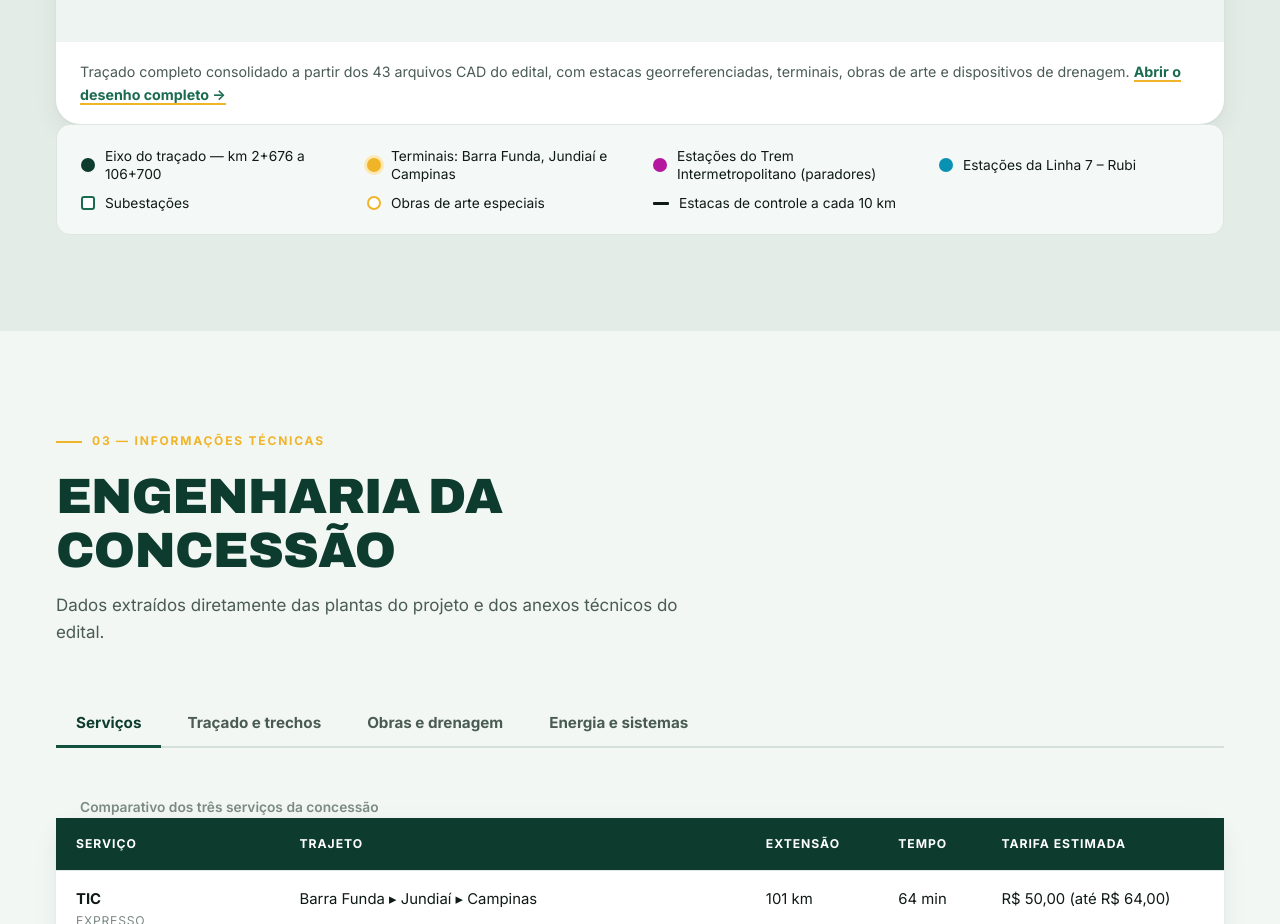
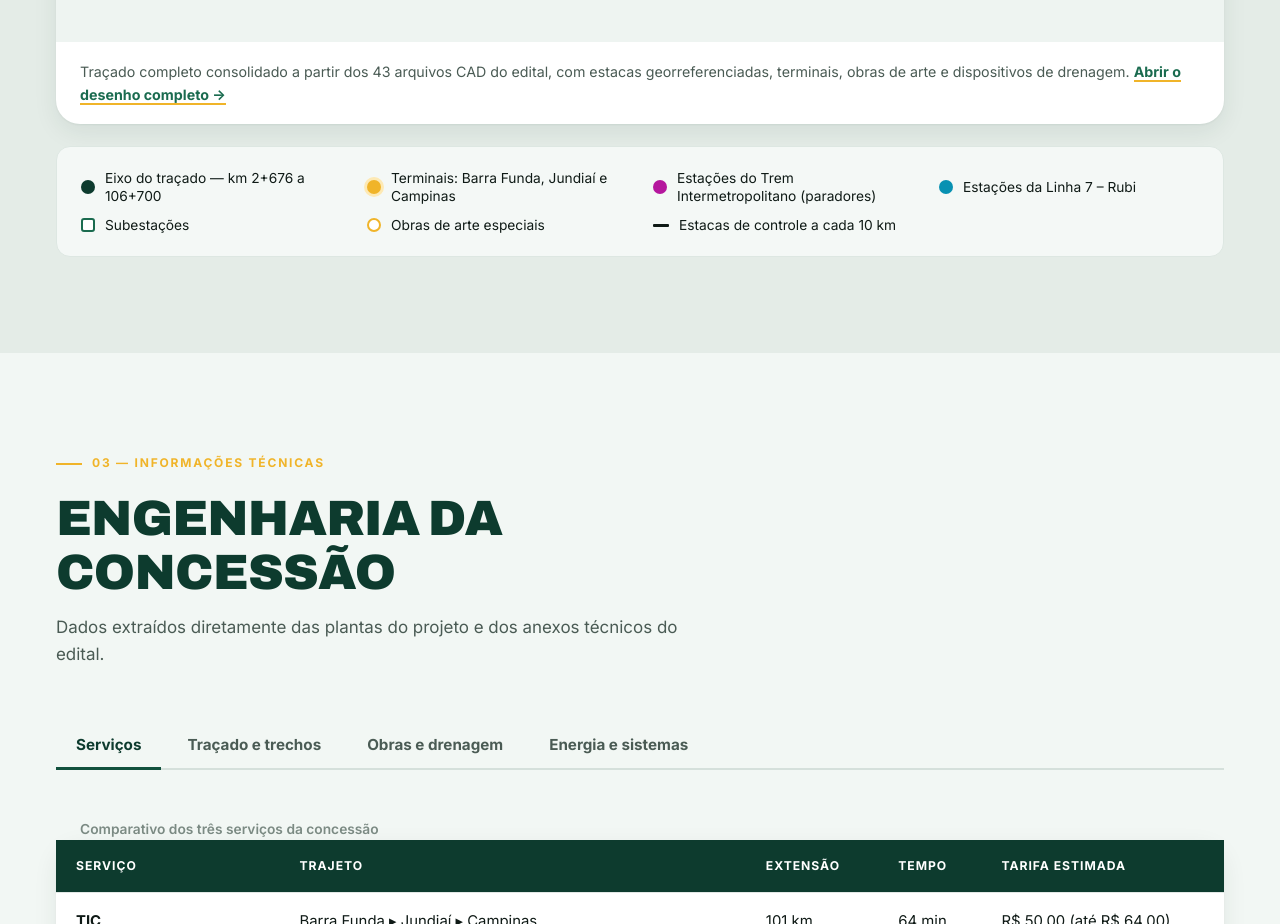
Before and after one commit to AbelRapha/projeto-tic-eixo-norte, a plain HTML site: page Site/index.html in a window 1280 px wide. Shown: the part 5321-6245 px from the top of the page. Drawn offline with Linux system fonts and the light colour scheme.

Commit message:
Espaca a legenda do desenho do tracado

```diff
--- a/Site/assets/css/style.css
+++ b/Site/assets/css/style.css
@@ -451,7 +451,7 @@ p:last-child{margin-bottom:0}
   display:grid;
   grid-template-columns:repeat(auto-fit,minmax(240px,1fr));
   gap:10px 26px;
-  margin:0;
+  margin:22px 0 0;
   padding:22px 24px;
   list-style:none;
   background:#f4f8f6;
```
